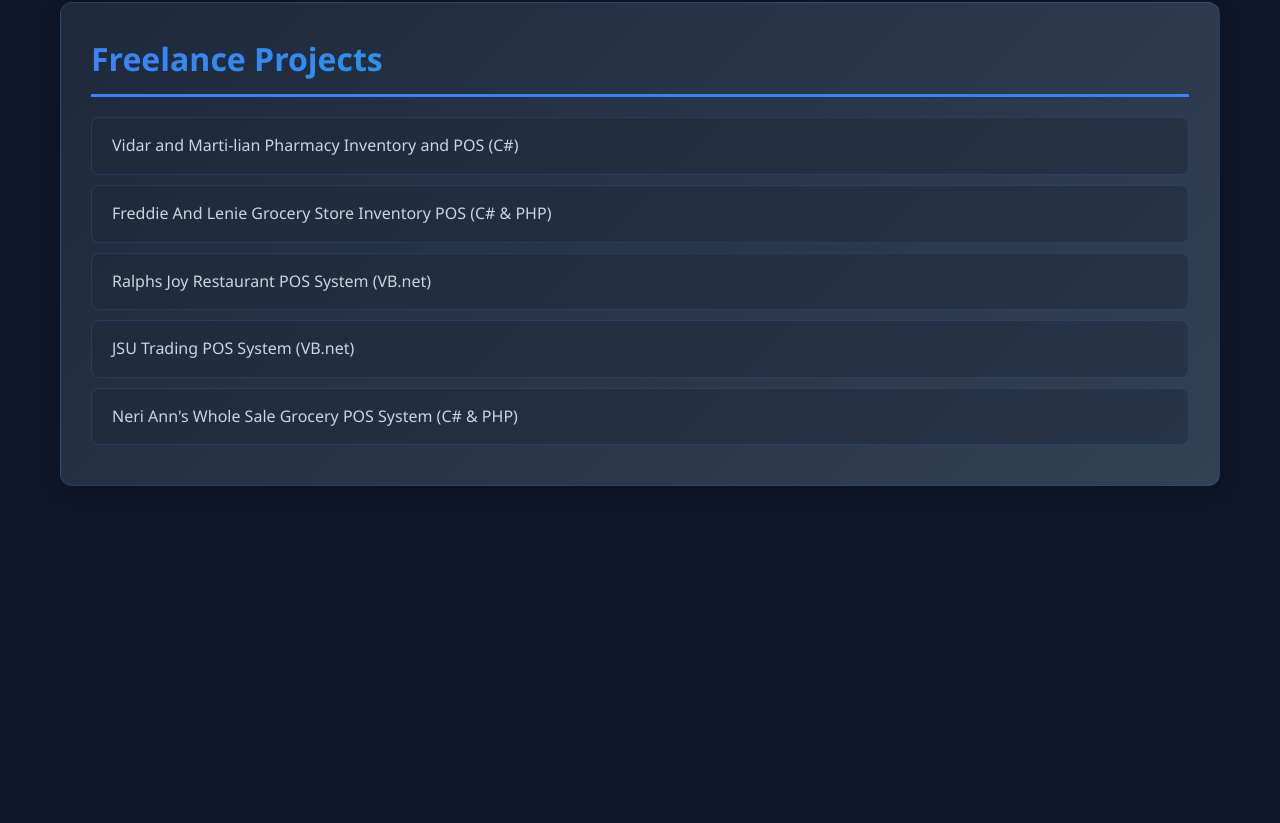
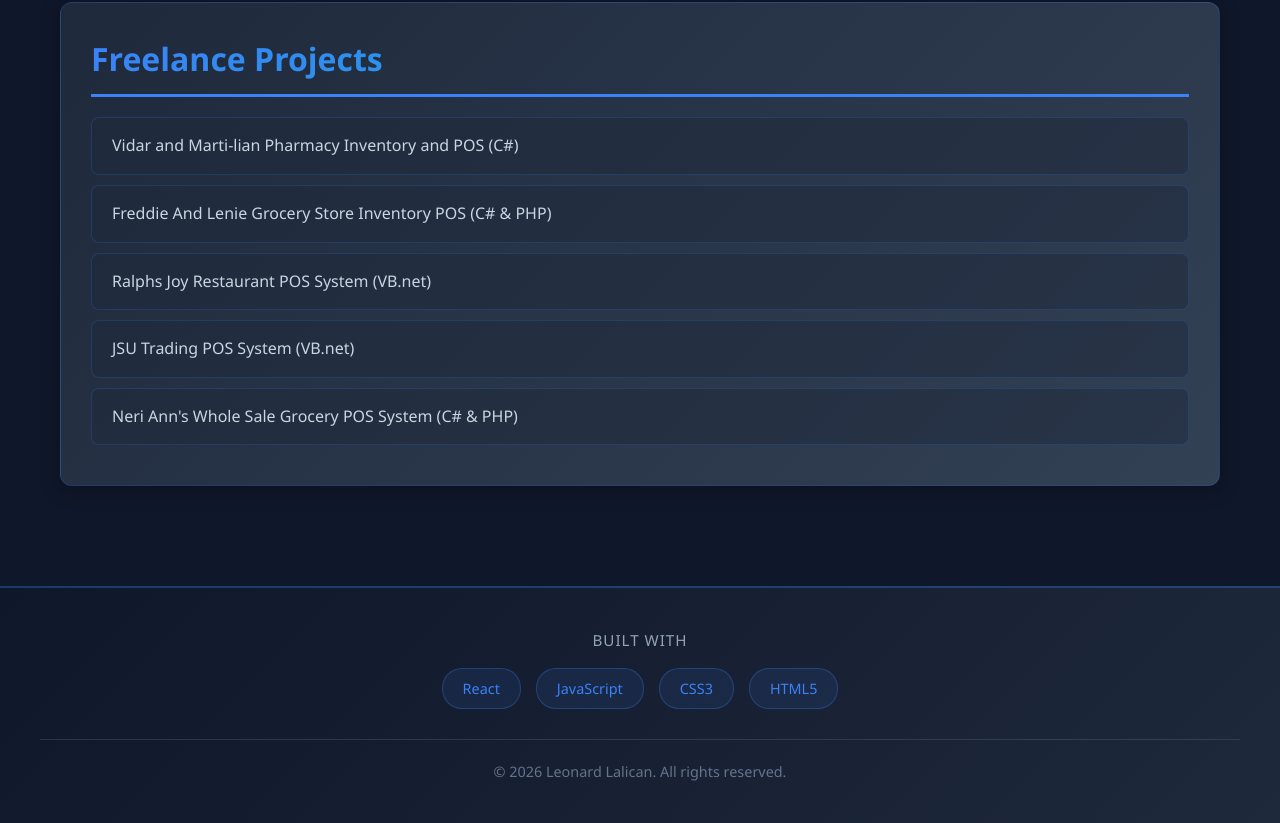
Before and after one commit to ffxleo/Leonard-Portfolio, a React (Create React App) app in the folder portfolio-react/: page / in a window 1280 px wide. Shown: the part 2948-3771 px from the top of the page. Before the commit the page ends 3474 px from the top, so only its background shows below. Built offline with nearby package versions, Linux system fonts and the light colour scheme.

Commit message:
Add footer with tech stack (React, JavaScript, CSS3, HTML5)

```diff
--- a/portfolio-react/src/App.js
+++ b/portfolio-react/src/App.js
@@ -6,6 +6,7 @@ import WorkExperience from './components/WorkExperience';
 import Education from './components/Education';
 import Skills from './components/Skills';
 import FreelanceProjects from './components/FreelanceProjects';
+import Footer from './components/Footer';
 import portfolioData from './data/portfolioData';
 
 function App() {
@@ -33,6 +34,8 @@ function App() {
         </section>
 
       </div>
+
+      <Footer />
     </div>
   );
 }
--- /dev/null
+++ b/portfolio-react/src/components/Footer.css
@@ -0,0 +1,68 @@
+.footer {
+  background: linear-gradient(135deg, #0f172a 0%, #1e293b 100%);
+  padding: 40px 20px;
+  margin-top: 60px;
+  border-top: 2px solid rgba(59, 130, 246, 0.3);
+}
+
+.footer-content {
+  max-width: 1200px;
+  margin: 0 auto;
+  text-align: center;
+}
+
+.footer-title {
+  color: #94a3b8;
+  font-size: 0.95rem;
+  margin-bottom: 15px;
+  text-transform: uppercase;
+  letter-spacing: 1px;
+}
+
+.tech-stack {
+  display: flex;
+  justify-content: center;
+  gap: 15px;
+  flex-wrap: wrap;
+  margin-bottom: 30px;
+}
+
+.tech-item {
+  background: rgba(59, 130, 246, 0.1);
+  border: 1px solid rgba(59, 130, 246, 0.3);
+  color: #3b82f6;
+  padding: 8px 20px;
+  border-radius: 20px;
+  font-size: 0.9rem;
+  font-weight: 500;
+  transition: all 0.3s ease;
+}
+
+.tech-item:hover {
+  background: rgba(59, 130, 246, 0.2);
+  border-color: #3b82f6;
+  transform: translateY(-2px);
+}
+
+.copyright {
+  color: #64748b;
+  font-size: 0.9rem;
+  margin-top: 20px;
+  padding-top: 20px;
+  border-top: 1px solid rgba(100, 116, 139, 0.3);
+}
+
+@media (max-width: 768px) {
+  .footer {
+    padding: 30px 20px;
+  }
+
+  .tech-stack {
+    gap: 10px;
+  }
+
+  .tech-item {
+    padding: 6px 15px;
+    font-size: 0.85rem;
+  }
+}
--- /dev/null
+++ b/portfolio-react/src/components/Footer.js
@@ -0,0 +1,26 @@
+import React from 'react';
+import './Footer.css';
+
+function Footer() {
+  const currentYear = new Date().getFullYear();
+
+  return (
+    <footer className="footer">
+      <div className="footer-content">
+        <div className="footer-tech">
+          <p className="footer-title">Built With</p>
+          <div className="tech-stack">
+            <span className="tech-item">React</span>
+            <span className="tech-item">JavaScript</span>
+            <span className="tech-item">CSS3</span>
+            <span className="tech-item">HTML5</span>
+          </div>
+        </div>
+
+        <p className="copyright">© {currentYear} Leonard Lalican. All rights reserved.</p>
+      </div>
+    </footer>
+  );
+}
+
+export default Footer;
```
